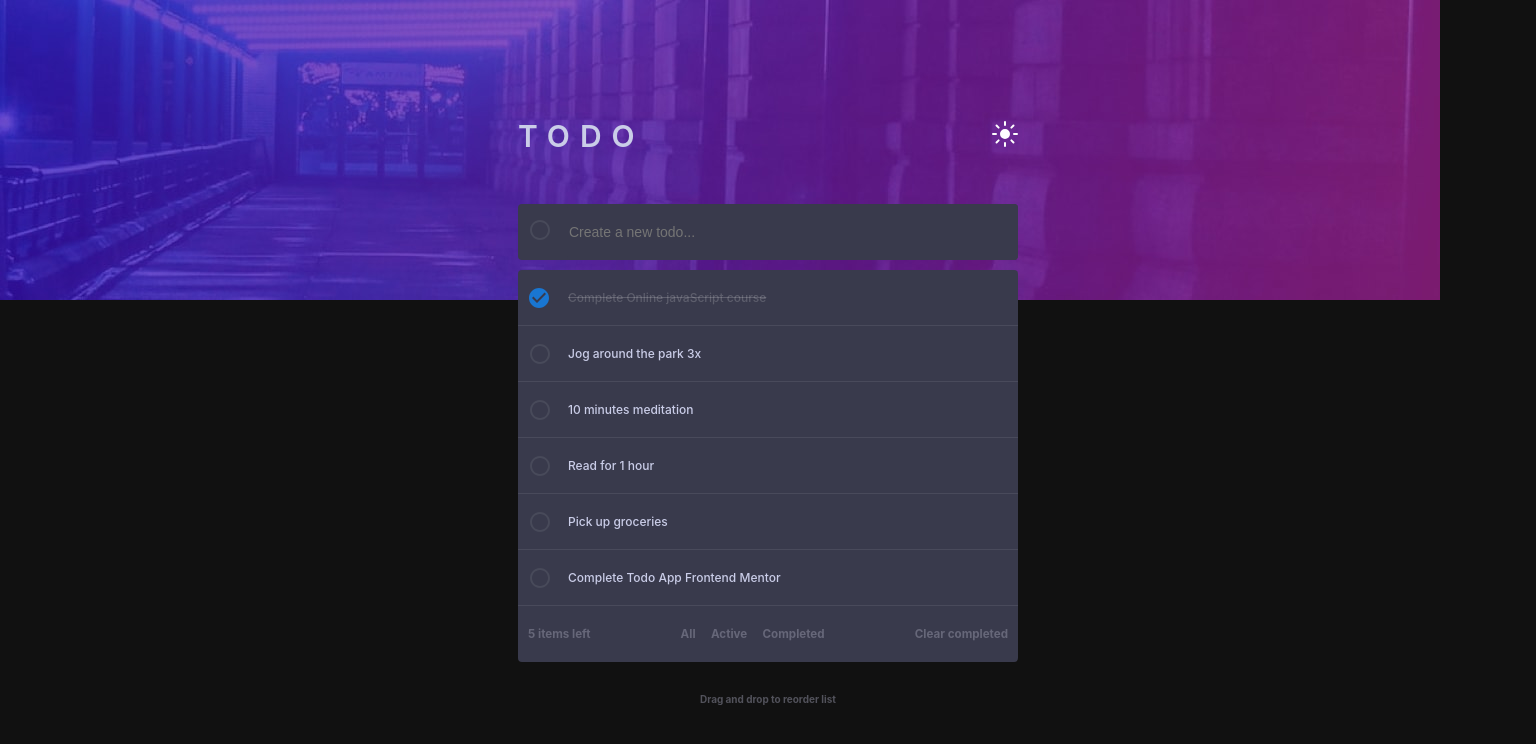
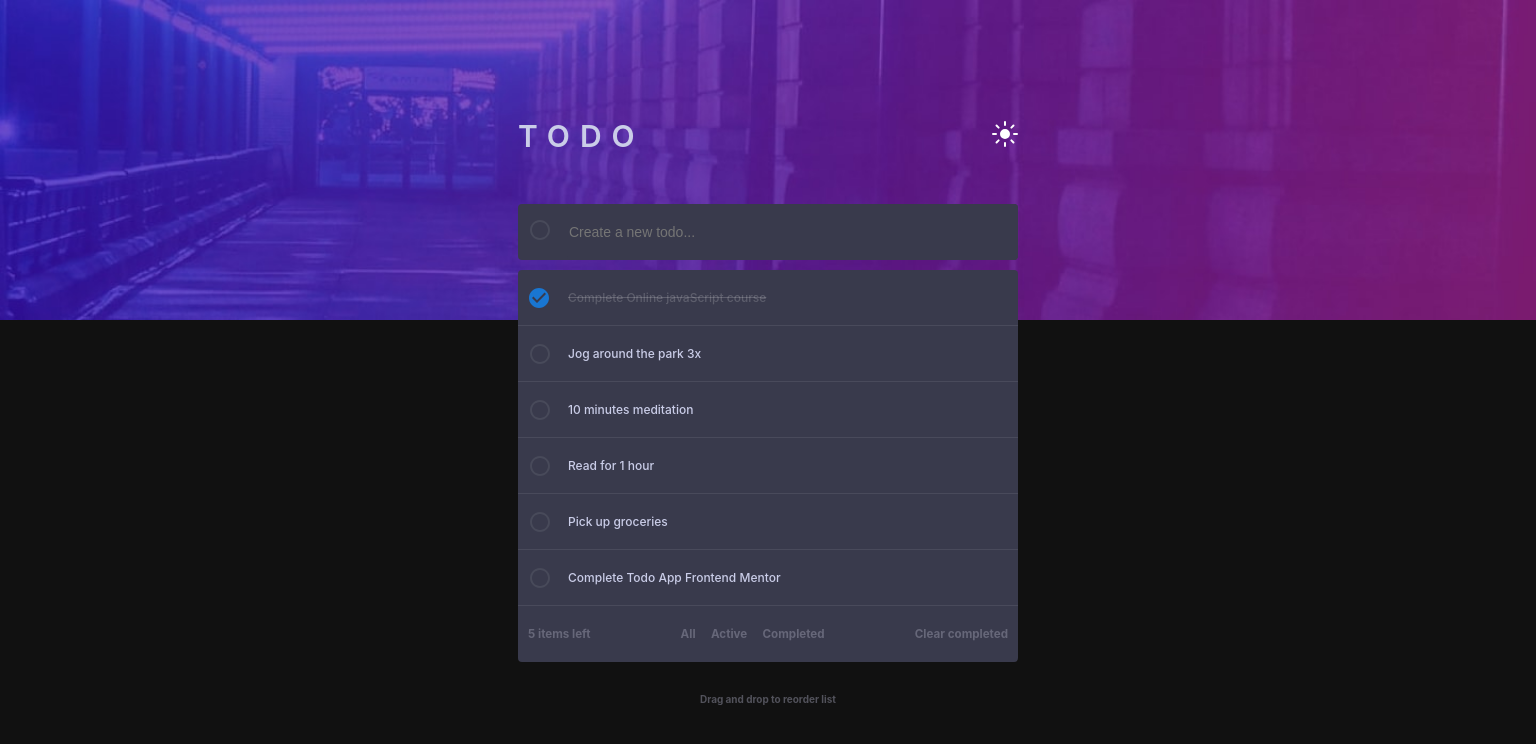
Before and after one commit to AdeCode/credit-todo, a React (Create React App) app: page / in a window 1536 px wide. Shown: the top 744 px of the page. Built offline with nearby package versions, Linux system fonts and the light colour scheme; a web font is replaced by a local one.

Commit message:
fixed background image responsiveness

```diff
--- a/src/App.scss
+++ b/src/App.scss
@@ -266,3 +266,9 @@ input:focus{
     width: 90%;
   }
 }
+
+@media screen and (min-width: 1440px){
+  .App{
+    background-size: 100% auto;
+  }
+}
```
